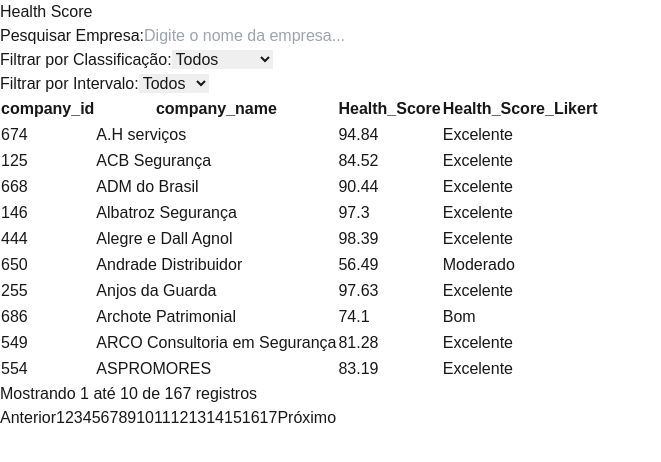
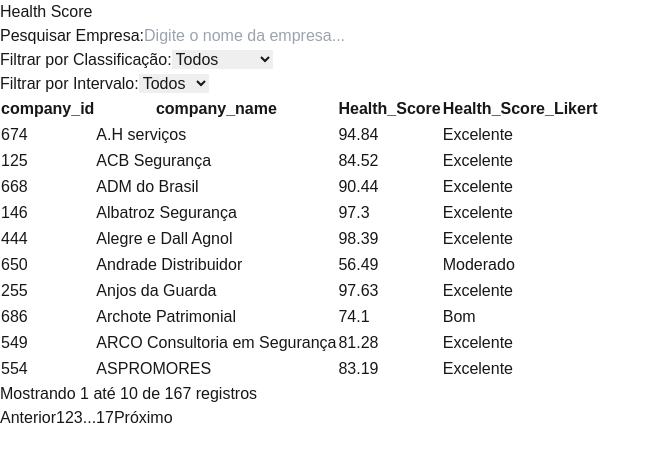
Before and after one commit to walefe-findme/health-score, a Next.js app: page / in a window 1280 px wide. Shown: the top 462 px of the page, without its empty margins (0-661 px from the left). Built offline with nearby package versions, Linux system fonts and the light colour scheme.

Commit message:
change pagination

```diff
--- a/src/components/HealthTable.jsx
+++ b/src/components/HealthTable.jsx
@@ -53,6 +53,44 @@ function JsonTable() {
 
   const handlePageChange = (page) => {
     setCurrentPage(page);
+  };
+
+  // Função para gerar array de páginas com dots
+  const getPageNumbers = () => {
+    const delta = 2;
+    const range = [];
+    const rangeWithDots = [];
+
+    // Sempre mostrar primeira página
+    range.push(1);
+
+    // Calcular range ao redor da página atual
+    for (let i = currentPage - delta; i <= currentPage + delta; i++) {
+      if (i > 1 && i < totalPages) {
+        range.push(i);
+      }
+    }
+
+    // Sempre mostrar última página
+    if (totalPages > 1) {
+      range.push(totalPages);
+    }
+
+    // Adicionar dots onde necessário
+    let l;
+    for (let i of range) {
+      if (l) {
+        if (i - l === 2) {
+          rangeWithDots.push(l + 1);
+        } else if (i - l !== 1) {
+          rangeWithDots.push('...');
+        }
+      }
+      rangeWithDots.push(i);
+      l = i;
+    }
+
+    return rangeWithDots;
   };
 
   return (
@@ -158,18 +196,22 @@ function JsonTable() {
             >
               Anterior
             </button>
-            {[...Array(totalPages)].map((_, index) => (
+            {getPageNumbers().map((pageNumber, index) => (
+              pageNumber === '...' ? (
+                <span key={`dots-${index}`} className="px-3 py-1 text-gray-400">...</span>
+              ) : (
                 <button
-                key={index + 1}
-                onClick={() => handlePageChange(index + 1)}
+                  key={pageNumber}
+                  onClick={() => handlePageChange(pageNumber)}
                   className={`px-3 py-1 rounded border ${
-                  currentPage === index + 1
+                    currentPage === pageNumber
                       ? 'bg-gray-600 text-white border-gray-600'
                       : 'border-gray-700 bg-gray-800 text-gray-200'
                   }`}
                 >
-                {index + 1}
+                  {pageNumber}
                 </button>
+              )
             ))}
             <button
               onClick={() => handlePageChange(currentPage + 1)}
```
Lines whose indentation alone changed are shown as unchanged.
